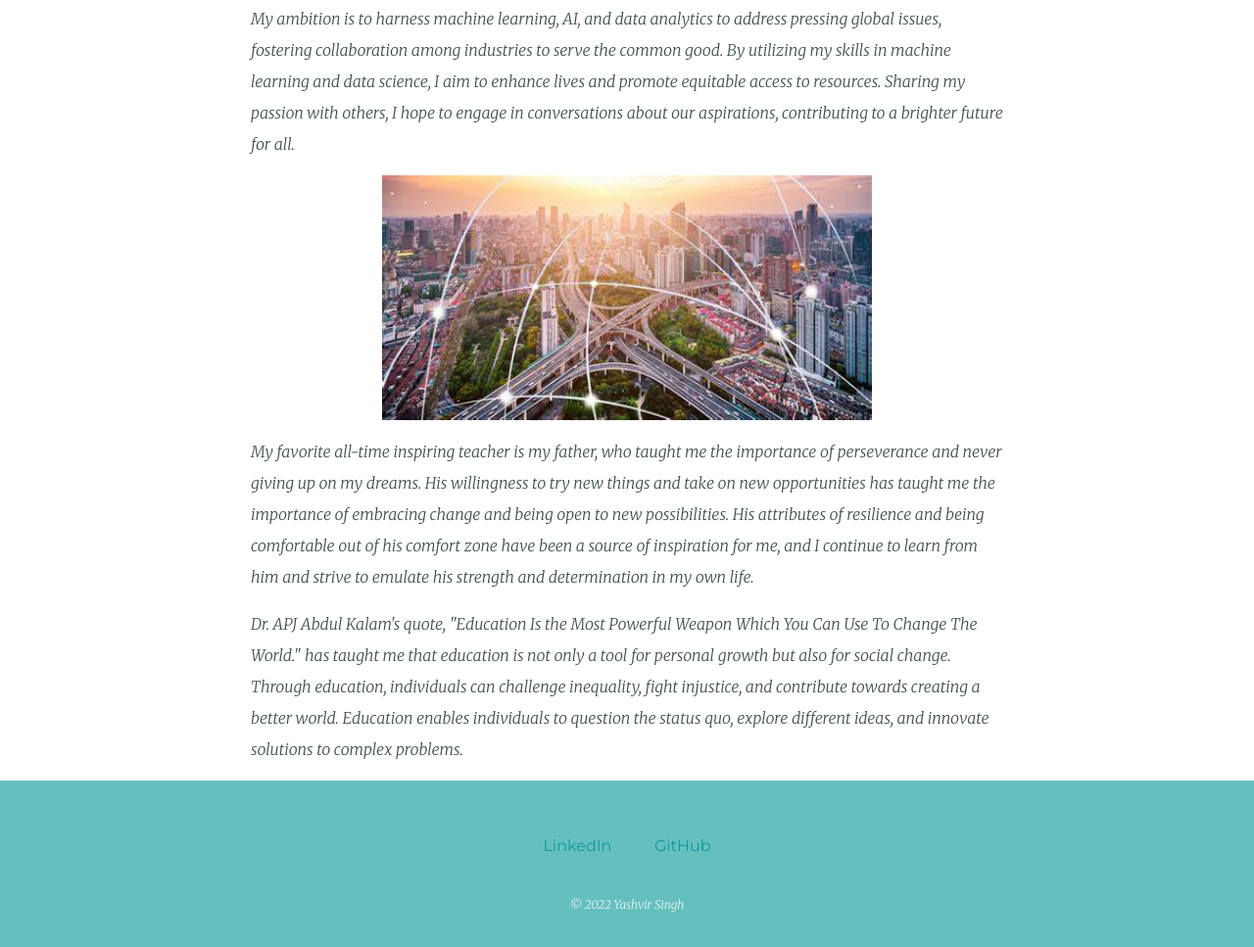
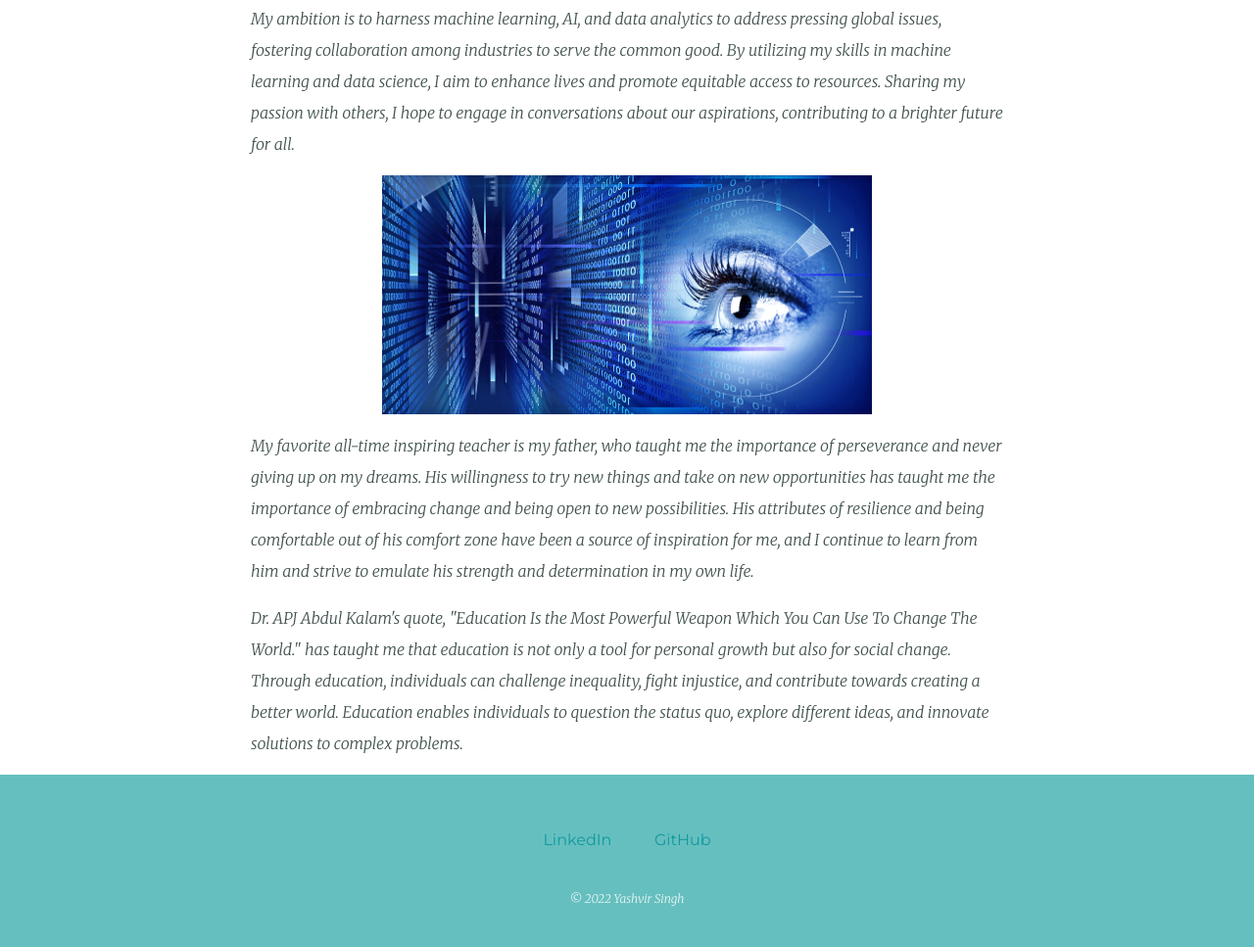
Before and after one commit to Yash0407/Portfolio, a plain HTML site: page aboutMe.html in a window 1280 px wide. Shown: the part 1570-2537 px from the top of the page at 98% size. Drawn offline with Linux system fonts and the light colour scheme.

Commit message:
Update aboutMe.html

```diff
--- a/aboutMe.html
+++ b/aboutMe.html
@@ -64,7 +64,7 @@
         with others, I hope to engage in conversations about our aspirations, contributing to a brighter future for all.
       </p>
 
-      <img src="images/vision-image.jpg" alt="Vision-related image" class="vision-image">
+      <img src="images/vision.jpg" alt="Vision-related image" class="vision-image">
 
       <p id="vis-par">My favorite all-time inspiring teacher is my father, who taught me the importance of perseverance
         and never giving up on my dreams. His willingness to try new things and take on new opportunities has taught me
```
